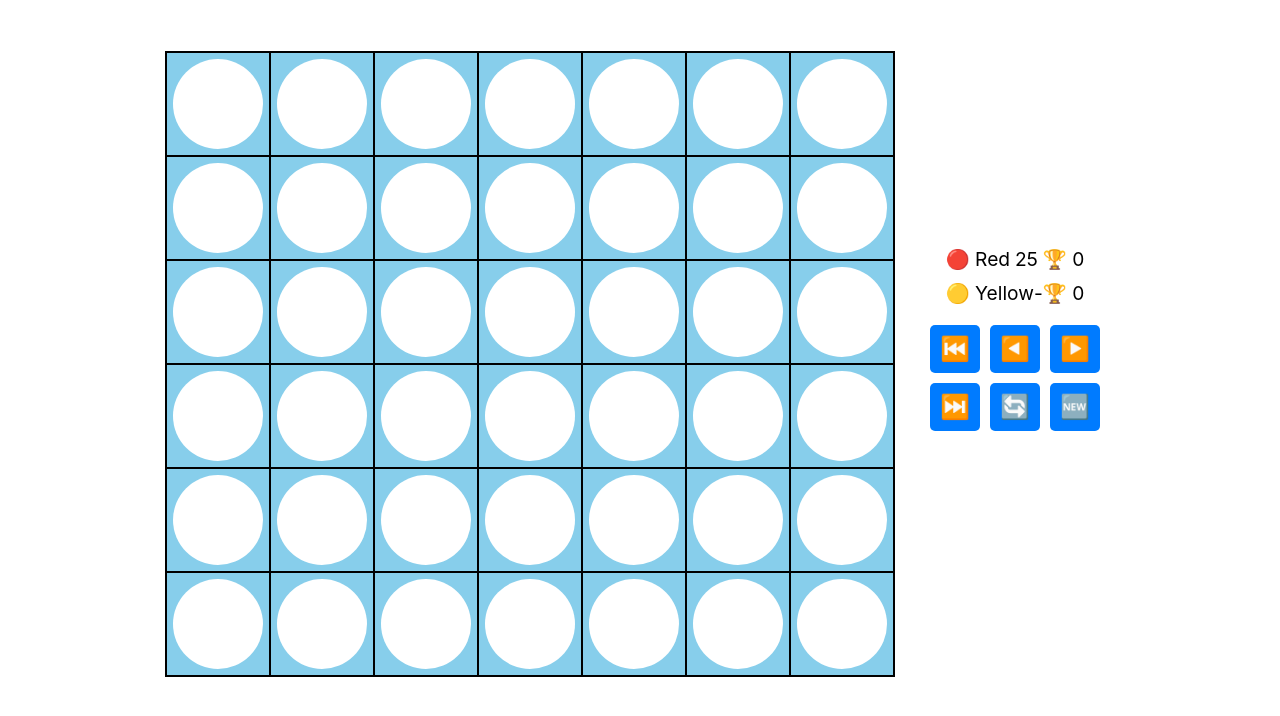
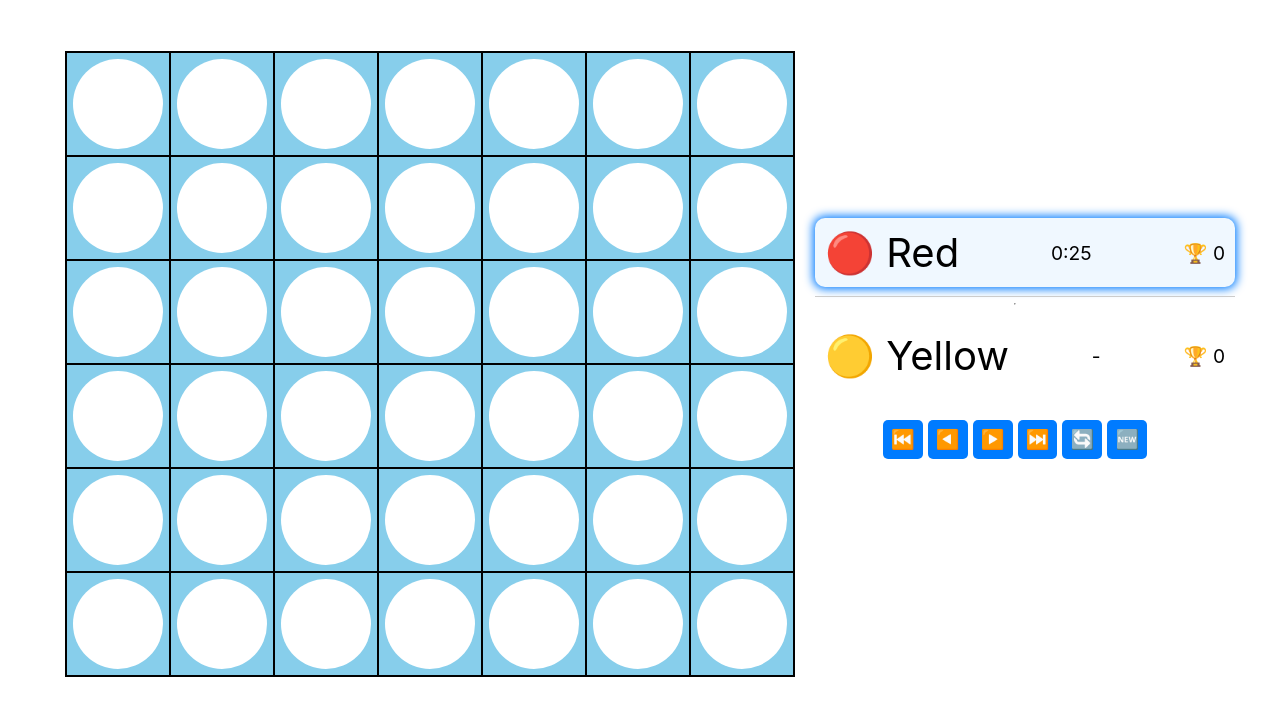
Before and after one commit to marrin27/conecta4, a React (Create React App) app: page / in a window 1280 px wide. Shown: the top 716 px of the page. Built offline with nearby package versions, Linux system fonts and the light colour scheme.

Commit message:
adjusting panel control sizes

```diff
--- a/src/App.css
+++ b/src/App.css
@@ -44,16 +44,7 @@ h1 {
   font-size: 2rem; /* Adjust size as needed */
 }
 
-.restart-button {
-  font-size: 1.5rem; /* Match the size of the title */
-  padding: 10px 20px;
-  cursor: pointer;
-  border: none;
-  background-color: #007bff;
-  color: white;
-  border-radius: 5px;
-  transition: background-color 0.3s;
-}
+
 .invisible-buttons {
   margin: 0 auto;
   display: flex;
@@ -140,34 +131,79 @@ h1 {
 .control-panel {
   display: flex;
   flex-direction: column;
-  gap: 20px;
-  width: 200px;
-  align-items: center; /* Center align the control panel content */
+  gap: 30px; /* Increase gap between sections */
+  width: 400px;
+  align-items: center;
+  font-size: 2rem; /* Increase font size for player info */
+  justify-content: space-between; /* Distribute content evenly */
 }
 
 .player-info {
   display: flex;
   flex-direction: column;
-  gap: 10px;
+  width: 100%;
 }
 
 .player {
   display: flex;
   justify-content: space-between;
   align-items: center;
-  font-size: 1.2rem;
+  position: relative;
+  padding: 10px;
+  border-radius: 10px;
+  width: 100%; /* Make the player component wider */
+}
+
+.player.active {
+  background-color: #f0f8ff; /* Highlight active player */
+  box-shadow: 0 0 10px 2px #007bff; /* Add glow effect */
+}
+
+.player .player-name,
+.player .player-timer,
+.player .player-wins {
+  font-size: 2.5rem; /* Increase font size for all player info */
+}
+
+.player:not(:last-child)::after {
+  content: '';
+  display: block;
+  width: 100%;
+  height: 1px;
+  background-color: #ccc; /* Horizontal separator */
+  position: absolute;
+  bottom: -10px;
+  left: 0;
+}
+
+.player .player-name {
+  display: flex;
+  align-items: center;
+  gap: 10px;
+}
+
+.player .player-timer {
+  font-size: 1.2rem; /* Adjust timer font size */
+}
+
+.player .player-wins {
+  font-size: 1.2rem; /* Adjust wins font size */
+}
+
+.player-info::after {
+  content: none; /* Remove the vertical separator */
 }
 
 .game-controls {
   display: flex;
   flex-wrap: wrap;
-  gap: 10px;
+  gap: 5px; /* Maintain spacing between buttons */
   justify-content: center;
 }
 
 .game-controls button {
-  font-size: 1.5rem;
-  padding: 10px;
+  font-size: 1.2rem; /* Slightly smaller font size */
+  padding: 8px; /* Reduce button padding */
   cursor: pointer;
   border: none;
   background-color: #007bff;
--- a/src/App.js
+++ b/src/App.js
@@ -232,6 +232,12 @@ function App() {
     setCurrentMoveIndex(-1);
   };
 
+  function formatTime(seconds) {
+    const minutes = Math.floor(seconds / 60);
+    const remainingSeconds = seconds % 60;
+    return `${minutes}:${remainingSeconds.toString().padStart(2, '0')}`;
+  }
+
   return (
     <div className="App" tabIndex={0} onKeyDown={handleKeyDown}>
       <div className="game-container">
@@ -243,14 +249,15 @@ function App() {
         </div>
         <div className="control-panel">
           <div className="player-info">
-            <div className="player red">
+            <div className={`player red ${turn ? 'active' : ''}`}>
               <span className="player-name">🔴 Red</span>
-              <span className="player-timer">{turn ? timer : '-'}</span>
+              <span className="player-timer">{turn ? formatTime(timer) : '-'}</span>
               <span className="player-wins">🏆 {redWins}</span>
             </div>
-            <div className="player yellow">
+            <hr /> {/* Horizontal separator */}
+            <div className={`player yellow ${!turn ? 'active' : ''}`}>
               <span className="player-name">🟡 Yellow</span>
-              <span className="player-timer">{!turn ? timer : '-'}</span>
+              <span className="player-timer">{!turn ? formatTime(timer) : '-'}</span>
               <span className="player-wins">🏆 {yellowWins}</span>
             </div>
           </div>
```
